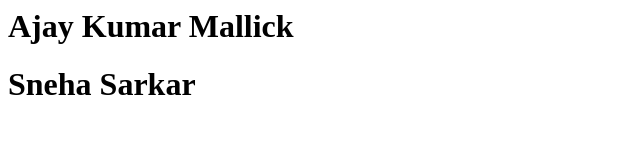
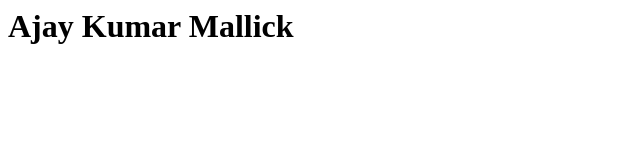
Before and after one commit to AjayKumarMallick/HCLTECH, a plain HTML site: page index.html in a window 1280 px wide. Shown: the whole page, without its empty margins (0-640 px from the left). Drawn offline with Linux system fonts and the light colour scheme.

Commit message:
modified html file again

```diff
--- a/index.html
+++ b/index.html
@@ -1,2 +1 @@
 <h1>Ajay Kumar Mallick</h1>
-<h1>Sneha Sarkar</h1>
```
